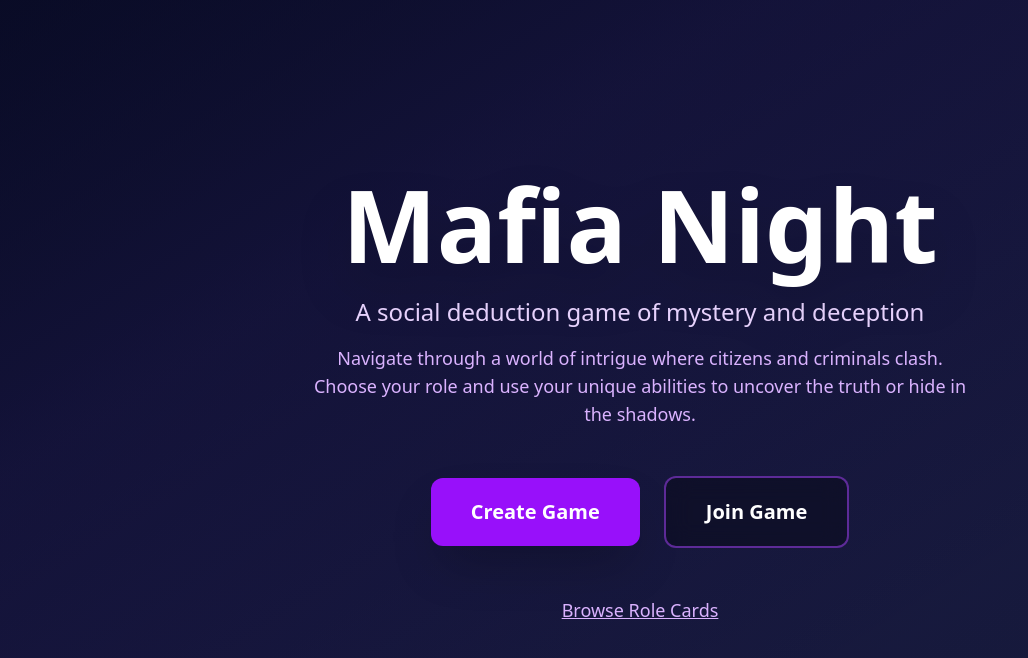
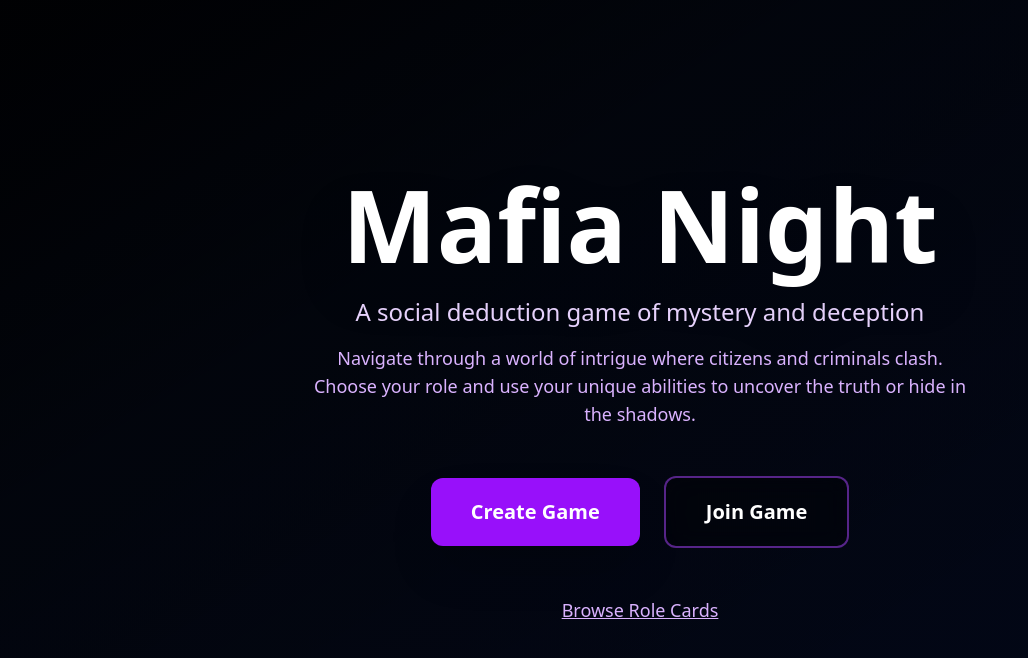
Before and after one commit to m3hransh/mafia-night, a Next.js app in the folder frontend/: page / in a window 1280 px wide. Shown: the top 658 px of the page, without its empty margins (0-1028 px from the left). Built offline with nearby package versions, Linux system fonts and the light colour scheme.

Commit message:
✨darker background nicer cards

```diff
--- a/frontend/components/GradientBackground.tsx
+++ b/frontend/components/GradientBackground.tsx
@@ -2,8 +2,8 @@
 export function GradientBackground() {
   return (
     <>
-      <div className="absolute inset-0 bg-gradient-to-br from-slate-950 via-indigo-950 to-slate-900 animate-gradient-shift"></div>
-      <div className="absolute inset-0 bg-gradient-to-tl from-indigo-950 via-transparent to-slate-950 animate-gradient-shift-reverse"></div>
+      <div className="absolute inset-0 bg-gradient-to-br from-black via-gray-950 to-slate-950 animate-gradient-shift"></div>
+      <div className="absolute inset-0 bg-gradient-to-tl from-slate-950 via-transparent to-black animate-gradient-shift-reverse"></div>
     </>
   );
 }
```
